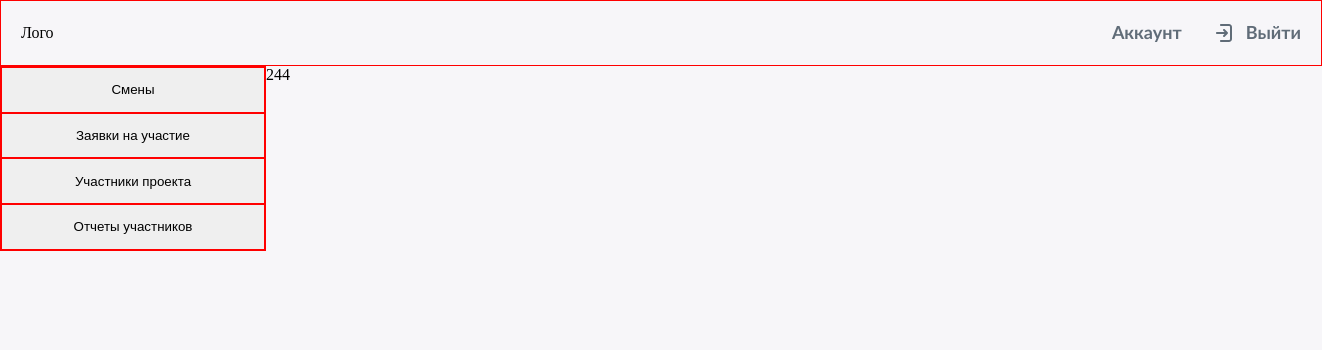
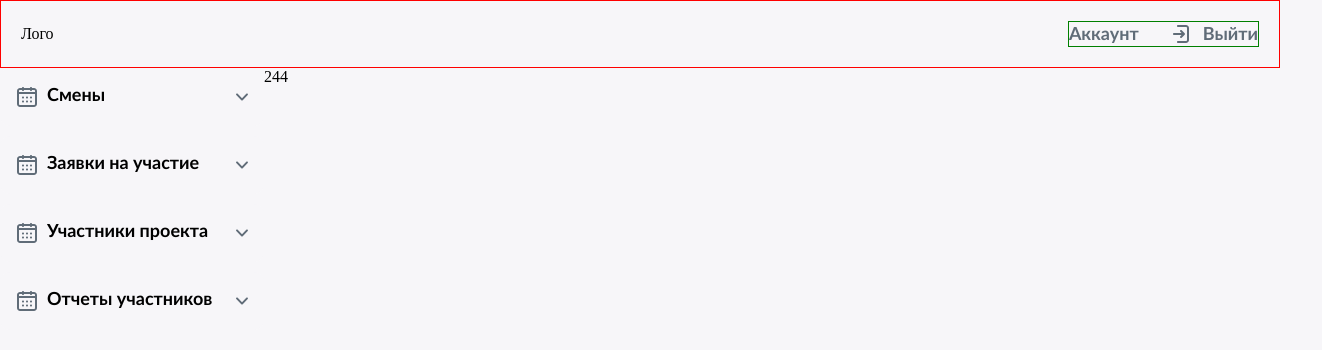
Before and after one commit to happy-land/lomaya-baryery-admin-my, a React (Create React App) app: page /shift/current in a window 1280 px wide. Shown: the top 350 px of the page, 1322 px wide, since content can reach past the window. Built offline with nearby package versions, Linux system fonts and the light colour scheme.

Commit message:
navbar styling in progress

```diff
--- a/src/components/dropdown/dropdown.module.css
+++ b/src/components/dropdown/dropdown.module.css
@@ -1,12 +1,35 @@
 .dropdown {
-  border: 1px solid green;
+  /* border: 1px solid green; */
 }
 
 .button {
-  border: 1px solid red;
+  border: none;
+  border-radius: 10px;
+  background-color: #F7F6F9;
   width: 264px;
+  height: 58px;
+  padding: 17px 9px 17px 15px;
+}
+
+.primary {
 }
 
 .button__container {
+  display: flex;
+  background-color: #f7f6f9;
+}
 
+.button__text {
+  margin: 0 17px 0 8px;
+  padding: 0;
+  width: 166px;
+  text-align: left;
+  text-overflow: ellipsis;
+  overflow: hidden;
+  white-space: nowrap;
+  font-family: 'Lato';
+  font-style: normal;
+  font-weight: 700;
+  font-size: 18px;
+  line-height: 22px;
 }
--- a/src/components/dropdown/dropdown.tsx
+++ b/src/components/dropdown/dropdown.tsx
@@ -1,4 +1,5 @@
 import { FC, useState } from 'react';
+import { CalendarIcon, ChevronDownIcon } from '../../ui/icons';
 import styles from './dropdown.module.css';
 
 interface IDropdownProps {
@@ -13,7 +14,9 @@ export const Dropdown: FC<IDropdownProps> = ({ text, children }) => {
     <div>
       <button type='button' className={styles.button} onClick={() => setIsActive((active) => !active)}>
         <div className={styles.button__container}>
-          <p>{text}</p>
+          <CalendarIcon type='link' />
+          <p className={styles.button__text}>{text}</p>
+          <ChevronDownIcon type='link' />
         </div>
       </button>
       {isActive ? children : null}
--- a/src/components/header/header.module.css
+++ b/src/components/header/header.module.css
@@ -2,7 +2,7 @@
   border: 1px solid red;
   display: flex;
   padding: 20px;
-  width: 100%;
+  /* width: 100%; */
   max-width: 1440px;
   justify-content: space-between;
   align-items: center;
@@ -10,6 +10,7 @@
 }
 
 .links {
+  border: 1px solid green;
   display: flex;
   gap: 30px;
 }
--- a/src/components/navbar/navbar.module.css
+++ b/src/components/navbar/navbar.module.css
@@ -1,10 +1,13 @@
 .navbar {
-  border: 1px solid red;
-  display: flex;
+  /* border: 1px solid red; */
+  /* display: flex; */
+
   width: 264px;
+
 }
 
 .navbar__container {
-  display: flex;
-  flex-direction: column;
+  /* border: 1px solid green; */
+  display: grid;
+  gap: 10px;
 }
```
